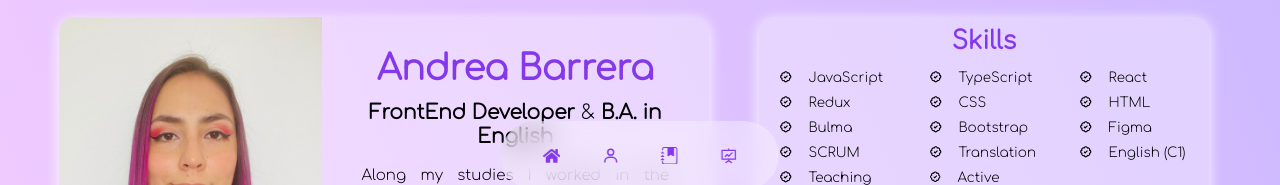
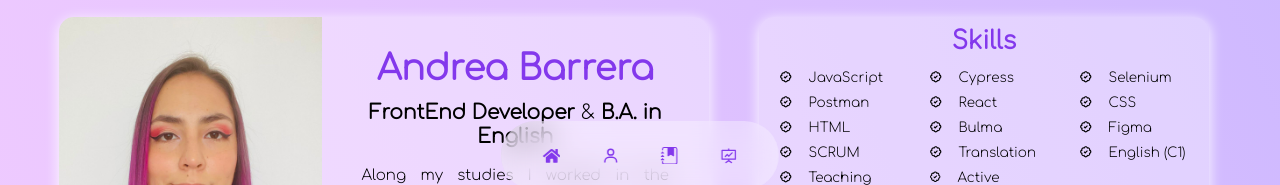
Before and after one commit to acarob/portfolio1, a React (Create React App) app: page / in a window 1280 px wide. Shown: the part 578-763 px from the top of the page. Built offline with nearby package versions, Linux system fonts and the light colour scheme.

Commit message:
Adding skills

```diff
--- a/src/components/Skills.js
+++ b/src/components/Skills.js
@@ -13,15 +13,19 @@ function Skills(props) {
         </article>
         <article className="object">
           <BiBadgeCheck />
-          <p>TypeScript</p>
+          <p>Cypress</p>
+        </article>
+        <article className="object">
+          <BiBadgeCheck />
+          <p>Selenium</p>
+        </article>
+        <article className="object">
+          <BiBadgeCheck />
+          <p>Postman</p>
         </article>
         <article className="object">
           <BiBadgeCheck />
           <p>React</p>
-        </article>
-        <article className="object">
-          <BiBadgeCheck />
-          <p>Redux</p>
         </article>
         <article className="object">
           <BiBadgeCheck />
@@ -34,10 +38,6 @@ function Skills(props) {
         <article className="object">
           <BiBadgeCheck />
           <p>Bulma</p>
-        </article>
-        <article className="object">
-          <BiBadgeCheck />
-          <p>Bootstrap</p>
         </article>
         <article className="object">
           <BiBadgeCheck />
```
